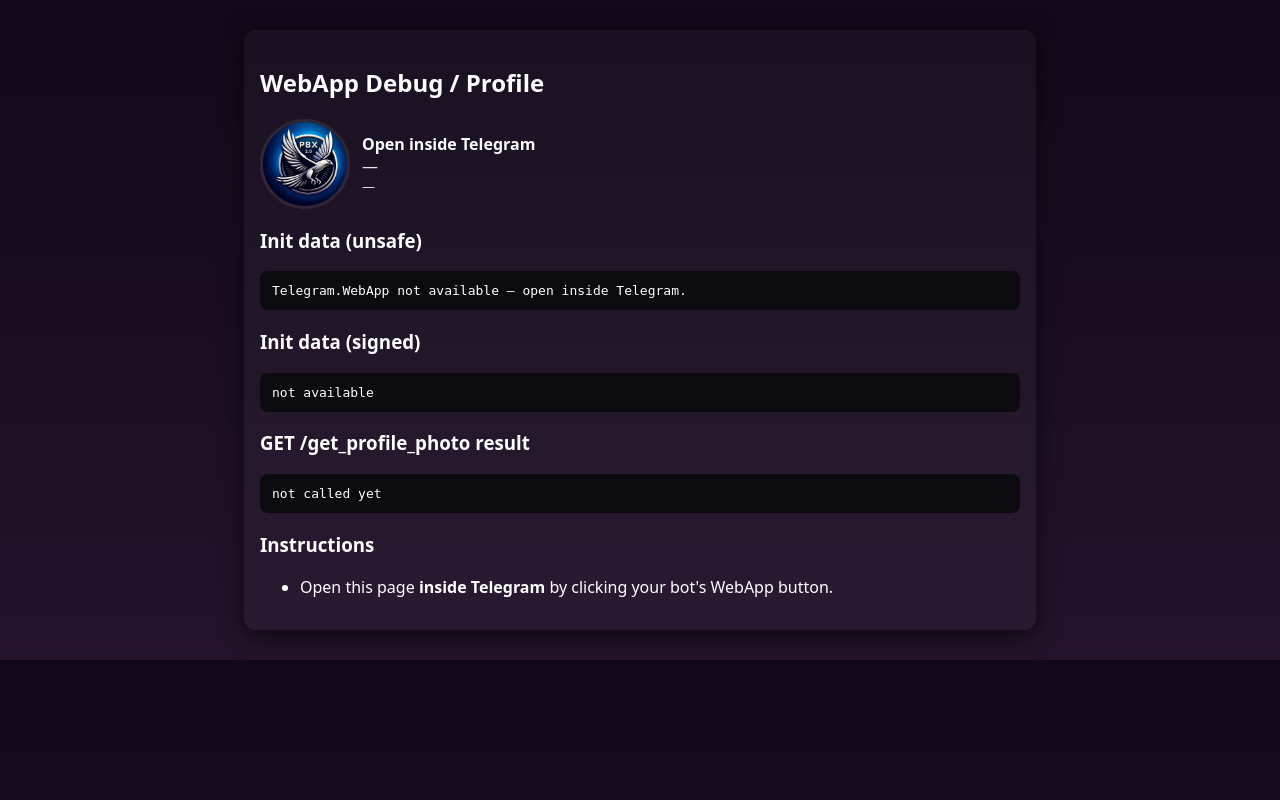
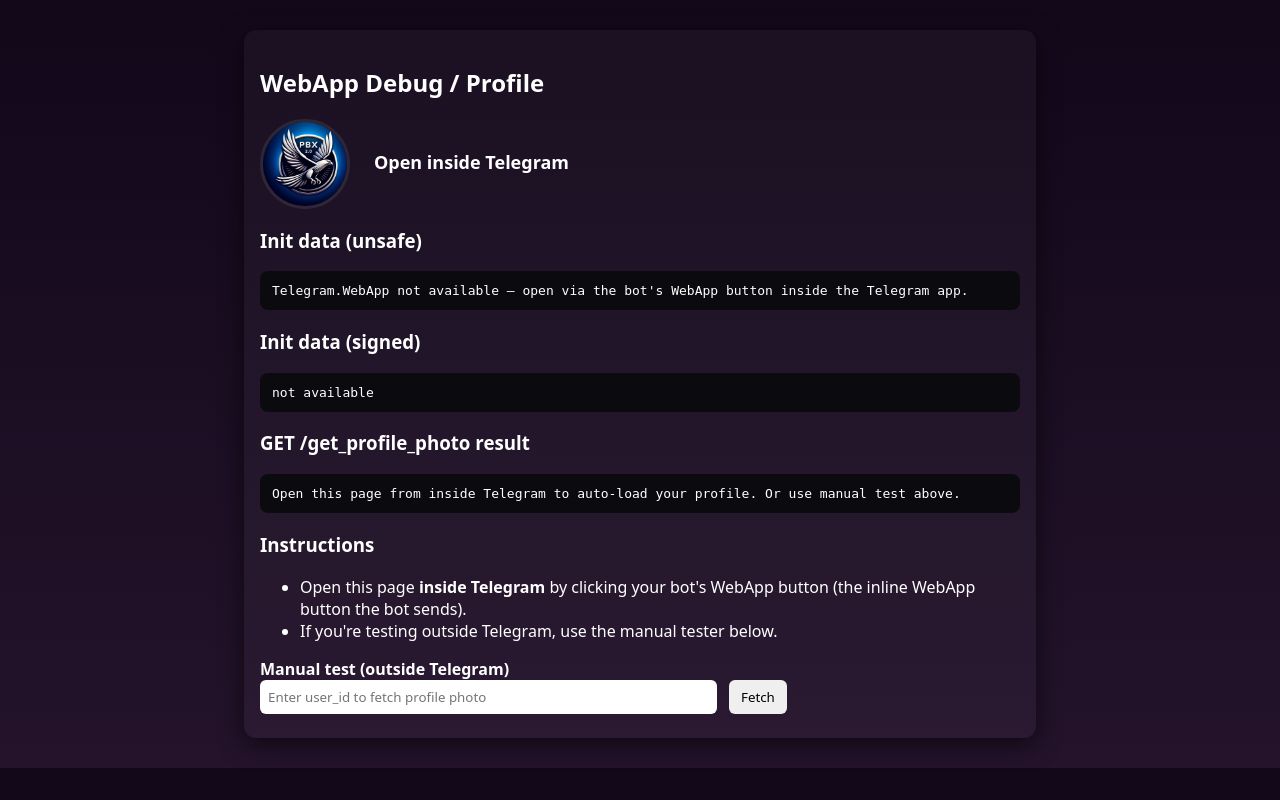
Before and after one commit to VIPBAD/DEMO, a FastAPI app: page / in a window 1280 px wide. Run offline with FastAPI, Linux system fonts and the light colour scheme; parts of the project's set-up code (start-up, migrations or seed data) failed here and were passed over.

Commit message:
Update index.html

```diff
--- a/templates/index.html
+++ b/templates/index.html
@@ -11,17 +11,20 @@
   pre{background:#0b0b0f;padding:12px;border-radius:8px;overflow:auto}
   .row{display:flex;gap:12px;align-items:center}
   .small{font-size:13px;color:#ddd}
+  input, button { font-family: inherit; }
 </style>
 </head>
 <body>
   <div class="card">
     <h2>WebApp Debug / Profile</h2>
-    <div class="row">
+
+    <!-- Nice header with avatar + name + id -->
+    <div class="row" style="align-items:center;margin-bottom:10px">
       <img id="avatar" class="avatar" src="/static/default-avatar.png" alt="avatar">
-      <div>
-        <div id="fullname" style="font-weight:700">—</div>
-        <div id="username" style="opacity:0.9;">—</div>
-        <div id="userid" class="small">—</div>
+      <div style="margin-left:12px">
+        <div id="fullname" style="font-weight:700;font-size:18px">Open inside Telegram</div>
+        <div id="username" style="opacity:0.9;color:#ddd;margin-top:4px">—</div>
+        <div id="userid" class="small" style="color:#bbb;margin-top:2px">—</div>
       </div>
     </div>
 
@@ -36,48 +39,108 @@
 
     <h3>Instructions</h3>
     <ul>
-      <li>Open this page <strong>inside Telegram</strong> by clicking your bot's WebApp button.</li>
+      <li>Open this page <strong>inside Telegram</strong> by clicking your bot's WebApp button (the inline WebApp button the bot sends).</li>
+      <li>If you're testing outside Telegram, use the manual tester below.</li>
     </ul>
+
+    <!-- Manual test UI -->
+    <div style="margin-top:12px">
+      <strong>Manual test (outside Telegram)</strong><br/>
+      <input id="manualUserId" placeholder="Enter user_id to fetch profile photo" style="padding:8px;border-radius:6px;border:0;outline:0;width:58%" />
+      <button id="manualBtn" style="padding:8px 12px;border-radius:6px;border:0;margin-left:8px;cursor:pointer">Fetch</button>
+      <div id="manualMsg" style="margin-top:8px;font-size:13px;opacity:0.9"></div>
+    </div>
+
   </div>
 
 <script>
+  const initUnsafeEl = document.getElementById('initUnsafe');
+  const initSignedEl = document.getElementById('initSigned');
   const fullnameEl = document.getElementById('fullname');
   const usernameEl = document.getElementById('username');
   const useridEl = document.getElementById('userid');
   const avatarEl = document.getElementById('avatar');
-  const initUnsafeEl = document.getElementById('initUnsafe');
-  const initSignedEl = document.getElementById('initSigned');
   const photoResultEl = document.getElementById('photoResult');
 
+  // manual test handler
+  document.getElementById('manualBtn').addEventListener('click', () => {
+    const uid = document.getElementById('manualUserId').value.trim();
+    if(!uid){ document.getElementById('manualMsg').textContent = 'Please enter a user id.'; return; }
+    document.getElementById('manualMsg').textContent = 'loading...';
+    fetch('/get_profile_photo?user_id=' + encodeURIComponent(uid), {cache: "no-store", credentials: "same-origin"})
+      .then(r => r.json())
+      .then(js => {
+        document.getElementById('manualMsg').textContent = JSON.stringify(js);
+        avatarEl.src = (js && js.photo_url) ? js.photo_url : "/static/default-avatar.png";
+        fullnameEl.textContent = 'Manual test';
+        usernameEl.textContent = '';
+        useridEl.textContent = 'user.id = ' + uid;
+      })
+      .catch(err => {
+        document.getElementById('manualMsg').textContent = 'Error: ' + err.message;
+      });
+  });
+
+  // helper to send debug info to server
+  function sendClientDebug(obj){
+    fetch('/debug_client', {
+      method: 'POST',
+      headers: {'Content-Type':'application/json'},
+      body: JSON.stringify(obj)
+    }).catch(e => console.warn('debug_client post failed', e));
+  }
+
   const tg = window.Telegram?.WebApp;
+  const ua = navigator.userAgent || "";
 
   if (!tg) {
-    initUnsafeEl.textContent = "Telegram.WebApp not available — open inside Telegram.";
+    initUnsafeEl.textContent = "Telegram.WebApp not available — open via the bot's WebApp button inside the Telegram app.";
+    initSignedEl.textContent = "not available";
     fullnameEl.textContent = "Open inside Telegram";
+    usernameEl.textContent = "";
+    useridEl.textContent = "";
+    photoResultEl.textContent = "Open this page from inside Telegram to auto-load your profile. Or use manual test above.";
+    // Post debug so server logs show this client UA
+    sendClientDebug({ua, note: "no Telegram.WebApp"});
   } else {
     try { tg.expand(); } catch(e){}
     const unsafe = tg.initDataUnsafe || null;
     const signed = tg.initData || null;
 
     initUnsafeEl.textContent = JSON.stringify(unsafe, null, 2);
-    initSignedEl.textContent = signed || "not provided";
+    initSignedEl.textContent = signed ? JSON.stringify(signed, null, 2) : "not provided";
+
+    // send debug to server: will include initDataUnsafe (so server logs can be inspected)
+    sendClientDebug({ua, note: "has Telegram.WebApp", initDataUnsafe: unsafe});
 
     const user = unsafe?.user || null;
     if (user) {
-      fullnameEl.textContent = [user.first_name, user.last_name].filter(Boolean).join(' ') || "Unknown";
+      const fullname = [user.first_name, user.last_name].filter(Boolean).join(' ');
+      fullnameEl.textContent = fullname || "Unknown";
       usernameEl.textContent = user.username ? ("@" + user.username) : "";
       useridEl.textContent = "user.id = " + user.id;
 
+      // fetch profile photo from backend
       photoResultEl.textContent = "loading...";
-      fetch('/get_profile_photo?user_id=' + encodeURIComponent(user.id), {cache: "no-store"})
-        .then(r => r.json())
+      const endpoint = '/get_profile_photo?user_id=' + encodeURIComponent(user.id);
+      fetch(endpoint, {cache: "no-store", credentials: "same-origin"})
+        .then(r => {
+          if (!r.ok) throw new Error("network " + r.status);
+          return r.json();
+        })
         .then(js => {
           photoResultEl.textContent = JSON.stringify(js, null, 2);
           avatarEl.src = (js && js.photo_url) ? js.photo_url : "/static/default-avatar.png";
         })
         .catch(err => {
-          photoResultEl.textContent = "error: " + err.message;
+          console.error("fetch error", err);
+          photoResultEl.textContent = "fetch error: " + (err.message || err);
+          avatarEl.src = "/static/default-avatar.png";
         });
+    } else {
+      initUnsafeEl.textContent = JSON.stringify(unsafe, null, 2);
+      useridEl.textContent = "initDataUnsafe.user not present";
+      photoResultEl.textContent = "user info not present in initDataUnsafe";
     }
   }
 </script>
```
